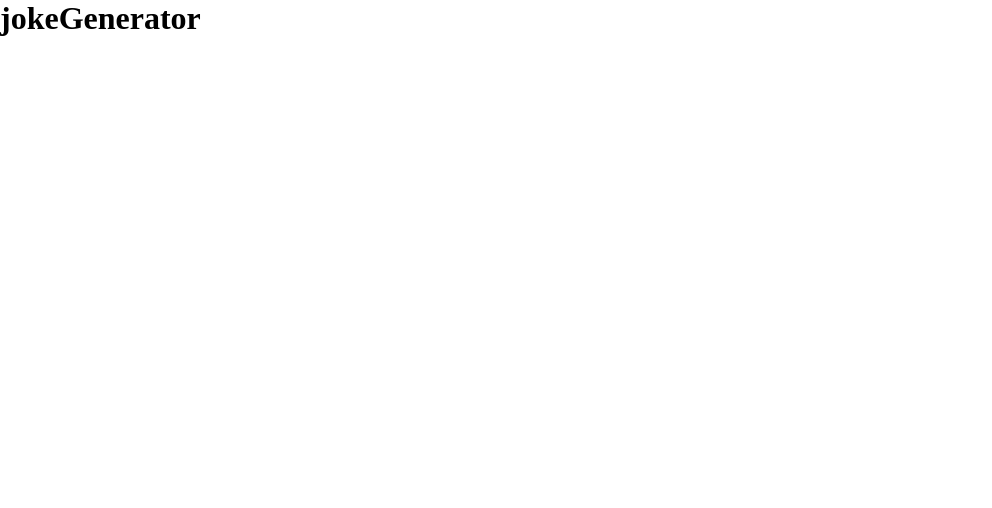
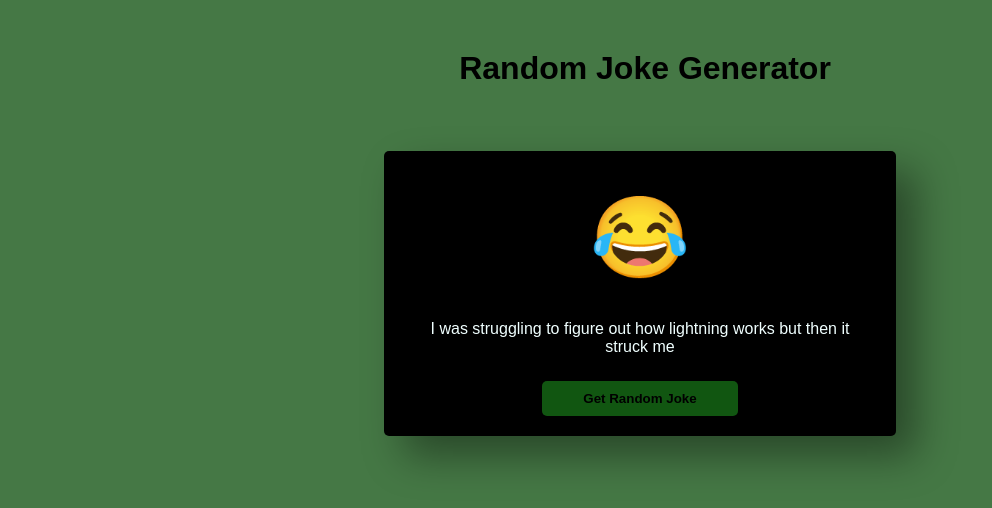
Before and after one commit to sahithi-1729/jokeGenerator, a plain HTML site: page index.html in a window 1280 px wide. Shown: the whole page, without its empty margins (0-992 px from the left). Drawn offline with Linux system fonts and the light colour scheme.

Commit message:
Done with the project

```diff
--- a/index.html
+++ b/index.html
@@ -7,7 +7,18 @@
     <title>jokeGenerator</title>
 </head>
 <body>
-    <h1>jokeGenerator</h1>
+    <h1>Random Joke Generator</h1>
+    <div class="box-div">
+        <div class="main-div" >
+            <div class="emoji " id=""><span>&#128514</span></div>
+            <div class="description" >
+                <p id="joke">I was struggling to figure out how lightning works but then it struck me</p>
+            </div>
+            <div class="button-div" id="btn">
+                <button>Get Random Joke</button>
+            </div>
+        </div>
+    </div>
 
     <script src="script.js"></script>
 </body>
--- a/script.js
+++ b/script.js
@@ -0,0 +1,13 @@
+const jokeContainer = document.getElementById("joke")
+const btn = document.getElementById("btn")
+const url = "https://v2.jokeapi.dev/joke/Any?blacklistFlags=nsfw,religious,political,racist,sexist,explicit&type=single"
+
+let getJoke = () => {
+    fetch(url)
+    .then(data => data.json())
+    .then(response => {
+        jokeContainer.textContent = `${response.joke}`
+    })
+}
+
+btn.addEventListener("click",getJoke)
--- a/styles.css
+++ b/styles.css
@@ -2,4 +2,72 @@
     padding: 0%;
     margin: 0%;
     box-sizing: border-box;
+    font-family: "Rubik",sans-serif;
 }
+
+body{
+    background-color: rgba(18, 84, 18, 0.785);
+}
+
+h1{
+    text-align: center;
+    margin-top: 50px;
+    margin-left: 10px;
+}
+
+.box-div{
+    background-color: black;
+    width: 40%;
+    height: 60%;
+    margin: 5% 30%;
+    border-radius: 5px;
+    box-shadow: 20px 20px 40px rgba(0, 0, 0, 0.4);
+}
+
+.main-div{
+    padding: 20px 10px 10px;
+    display: flex;
+    flex-direction: column;
+    justify-content: center;
+}
+
+button{
+    padding: 10px 5px;
+    margin: 0 30% 10px;
+    width: 40%;
+    background-color: rgba(22, 110, 22, 0.785);
+    color: black;
+    font-weight: 700;
+    border: none;
+    border-radius: 5px;
+    cursor: pointer;
+}
+
+button:hover{
+    border: 2px solid ;
+    border-color: whitesmoke;
+
+}
+
+.emoji{
+    margin: 10px 40px 10px;
+    padding: 10px;
+}
+
+.description{
+    margin: 10px;
+    padding: 5px;
+}
+
+p{
+    font-size: 16px;
+    color: azure;
+    text-align: center;
+    margin-bottom: 10px;
+}
+
+.emoji{
+    display: block;
+    text-align: center;
+    font-size: 80px;
+}
```
